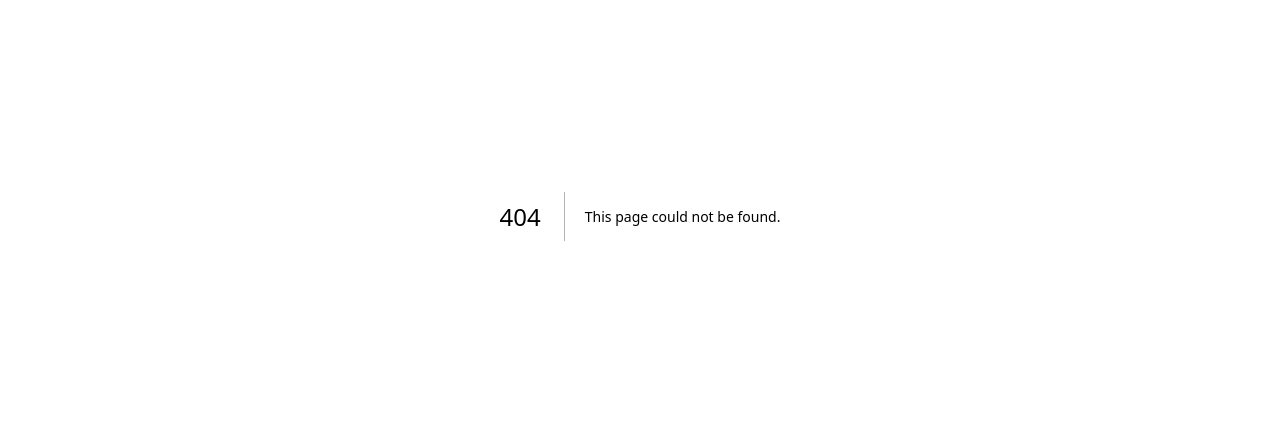
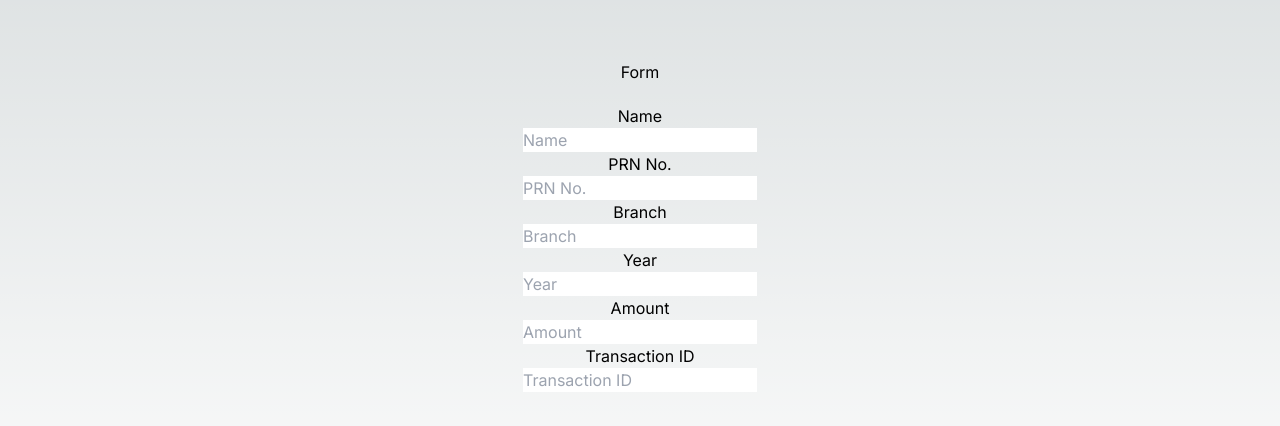
Before and after one commit to AMEY-GAIKAR/ReceiptGenerator, a Next.js app: page /login in a window 1280 px wide. Before the commit this address had no page. Shown: the part 184-610 px from the top of the page. Built offline with nearby package versions, Linux system fonts and the light colour scheme.

Commit message:
add form

```diff
--- /dev/null
+++ b/src/app/login/page.jsx
@@ -0,0 +1,114 @@
+"use client"
+
+import { useEffect, useState } from "react"
+
+export default function CreateForm() {
+
+  const [student, setStudent] = useState({
+    name: "",
+    prnNo: "",
+    branch: "",
+    year: "",
+    amount: "",
+    transactionID: "",
+  })
+  const [buttonDisabled, setButtonDisabled] = useState(false)
+  const [isLoading, setIsLoading] = useState(false)
+
+  const onSubmit = async () => {
+    try {
+      setIsLoading(true)
+      const response = await fetch("/api/login", {
+        method: "POST",
+        body: JSON.stringify(student),
+        headers: {
+          'content-type': 'application/json'
+        },
+      })
+      console.log("Submission successful", response)
+    } catch (error) {
+      console.log("Submission failed", error)
+    } finally {
+      setIsLoading(false)
+    }
+  }
+
+  useEffect(() => {
+    if (student.name.length > 0 && student.prnNo.length > 0 && student.branch.length > 0 && student.year.length > 0 && student.amount.length > 0 && student.transactionID.length > 0) {
+      setButtonDisabled(false)
+    } else {
+      setButtonDisabled(true)
+    }
+  })
+
+  return (
+    <div className="flex flex-col items-center justify-center min-h-screen py-2">
+      <div className="my-5">
+        <h1>
+          {isLoading ? "Processing" : "Form"}
+        </h1>
+      </div>
+      <label htmlFor="name">Name</label>
+      <input
+        className=""
+        id="name"
+        type="text"
+        value={student.name}
+        onChange={(e) => setStudent({...student, name: e.target.value})}
+        placeholder="Name"
+      />
+      <label htmlFor="prnNo">PRN No.</label>
+      <input
+        className=""
+        id="prnNo"
+        type="text"
+        value={student.prnNo}
+        onChange={(e) => setStudent({...student, prnNo: e.target.value})}
+        placeholder="PRN No."
+      />
+      <label htmlFor="branch">Branch</label>
+      <input
+        className=""
+        id="branch"
+        type="text"
+        value={student.branch}
+        onChange={(e) => setStudent({...student, branch: e.target.value})}
+        placeholder="Branch"
+      />
+      <label htmlFor="year">Year</label>
+      <input
+        className=""
+        id="year"
+        type="text"
+        value={student.year}
+        onChange={(e) => setStudent({...student, year: e.target.value})}
+        placeholder="Year"
+      />
+      <label htmlFor="amount">Amount</label>
+      <input
+        className=""
+        id="amount"
+        type="text"
+        value={student.amount}
+        onChange={(e) => setStudent({...student, amount: e.target.value})}
+        placeholder="Amount"
+      />
+      <label htmlFor="transactionID">Transaction ID</label>
+      <input
+        className=""
+        id="transactionID"
+        type="text"
+        value={student.transactionID}
+        onChange={(e) => setStudent({...student, transactionID: e.target.value})}
+        placeholder="Transaction ID"
+      />
+      <button
+        type="submit"
+        className=""
+        onClick={onSubmit}
+      >
+        {buttonDisabled ? "" : "Submit"}
+      </button>
+    </div>
+  )
+}
```
